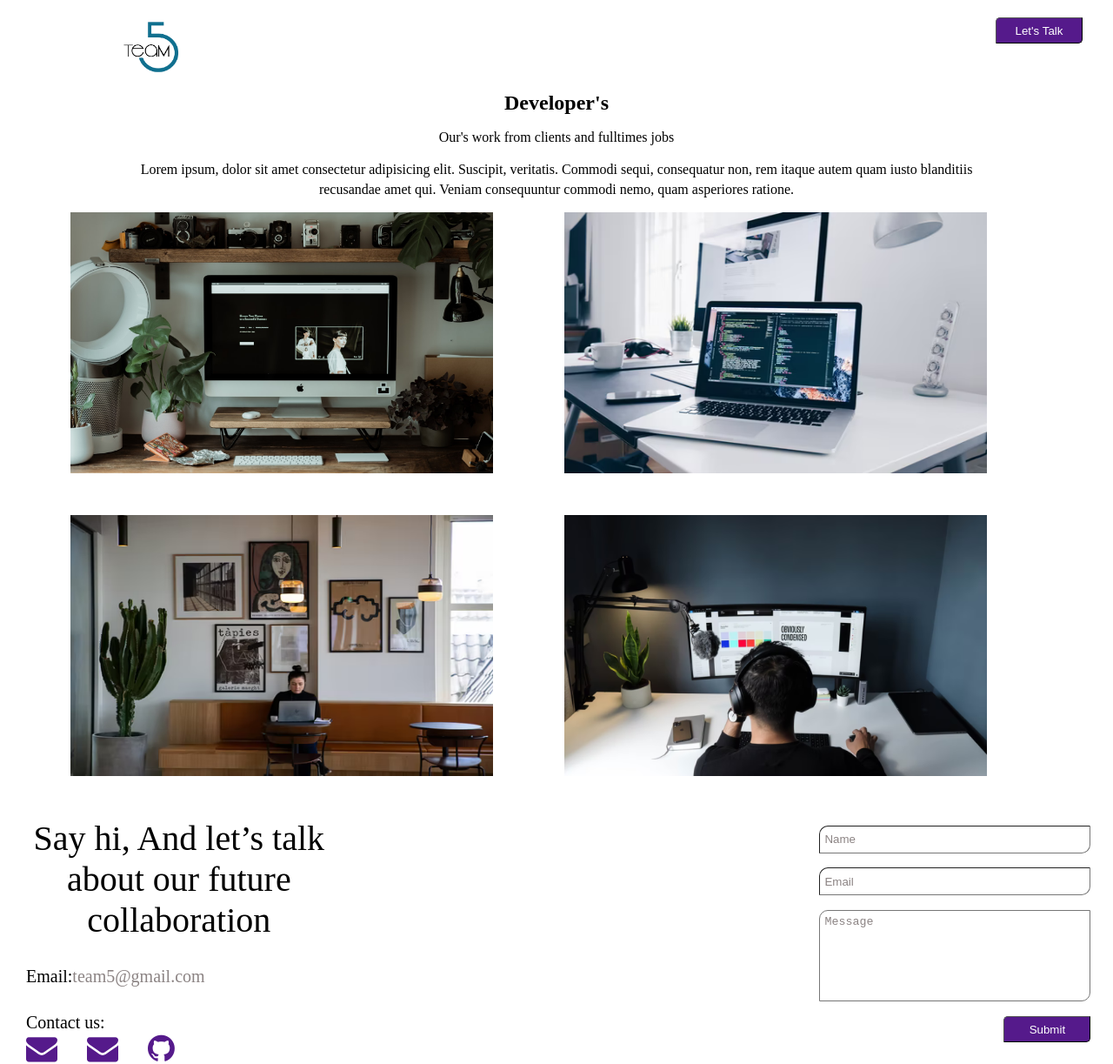
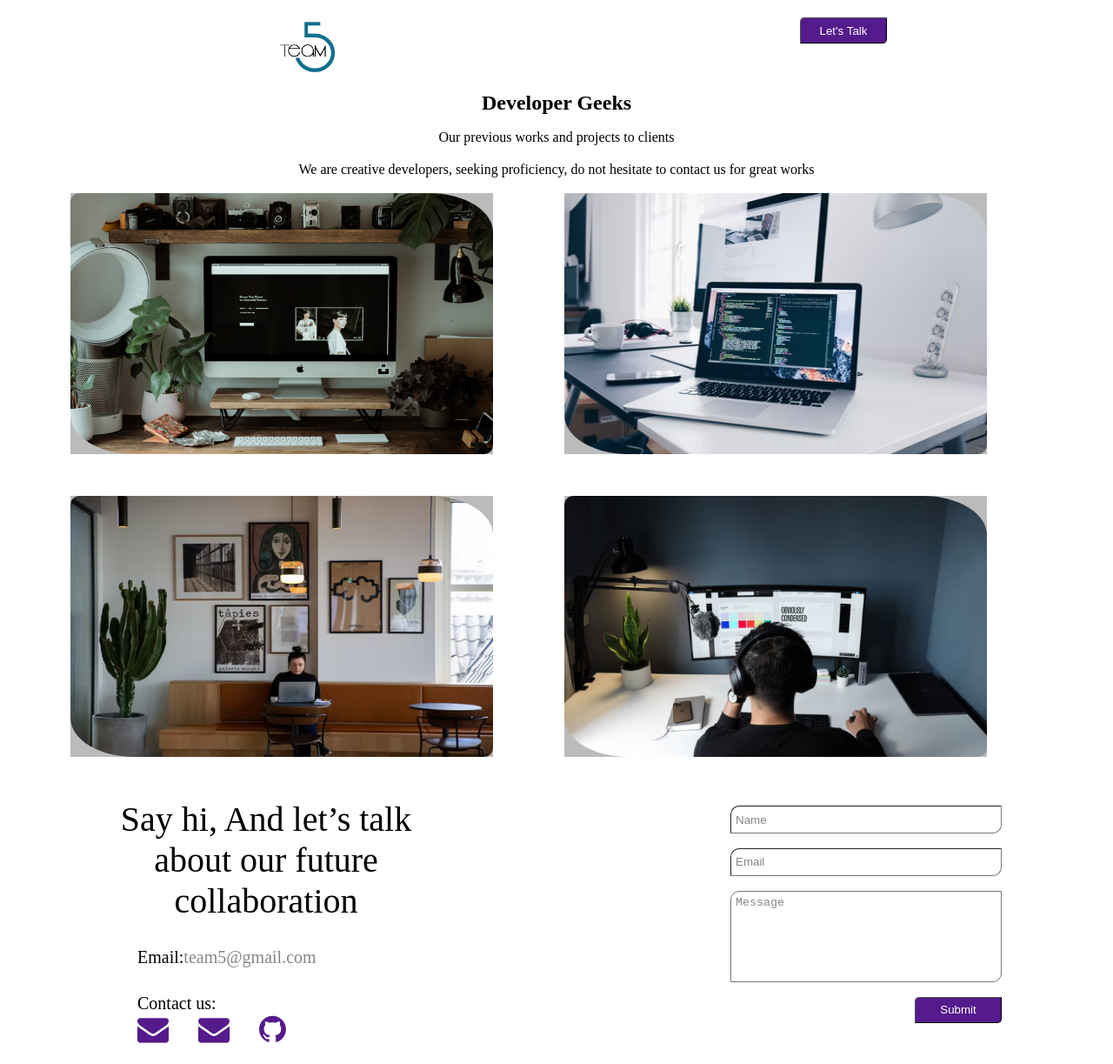
Before and after one commit to GSG-G11/team5, a plain HTML site: page index.html in a window 1280 px wide. Shown: the whole page at 87% size. After the commit the page ends 1201 px from the top, so only its background shows below. Drawn offline with Linux system fonts and the light colour scheme.

Commit message:
readme relates #19

```diff
--- a/index.html
+++ b/index.html
@@ -20,13 +20,11 @@
             </div>
           </div>
           <div class="header-content">
-            <h2 class="title">Developer's</h2>
-            <p class="para-1">Our's work from clients and fulltimes jobs</p>
+            <h2 class="title">Developer Geeks</h2>
+            <p class="para-1">Our previous works and projects to clients </p>
             <p class="para-2">
-              Lorem ipsum, dolor sit amet consectetur adipisicing elit. Suscipit,
-              veritatis. Commodi sequi, consequatur non, rem itaque autem quam
-              iusto blanditiis recusandae amet qui. Veniam consequuntur commodi
-              nemo, quam asperiores ratione.
+                We are creative developers, seeking proficiency,
+                 do not hesitate to contact us for great works
             </p>
           </div>
         </div>
--- a/style.css
+++ b/style.css
@@ -15,11 +15,11 @@ header {
   margin-left: auto;
   margin-right: auto;
   position: relative;
+  width: 100vh;
 }
 .nav {
   display: flex;
   justify-content: space-between;
-  justify-items: center;
   padding-left: 10%;
   padding-top: 20px;
   padding-right: 20px;
@@ -86,6 +86,7 @@ header {
     text-align: center;
     transition: transform 0.6s;
     transform-style: preserve-3d;
+
 }
 .card:hover .flip{
     transform: rotateY(180deg);
@@ -108,19 +109,23 @@ header {
     background-color: #2980b9;
     color: white;
     transform: rotateY(180deg);
+    border-radius: 10px 15%;
 }
 
 .card-image{
     width: 100%;
     height: 100%;
+    border-radius: 10px 15%;
 }
 
 /* form style section */
 
 .data-form {
   display: flex;
-  width: 98%;
+  width: 80%;
   justify-content: space-between;
+  margin:0 auto;
+
 }
 
 .contact {
```
Also changed, not shown: 1 other file.
